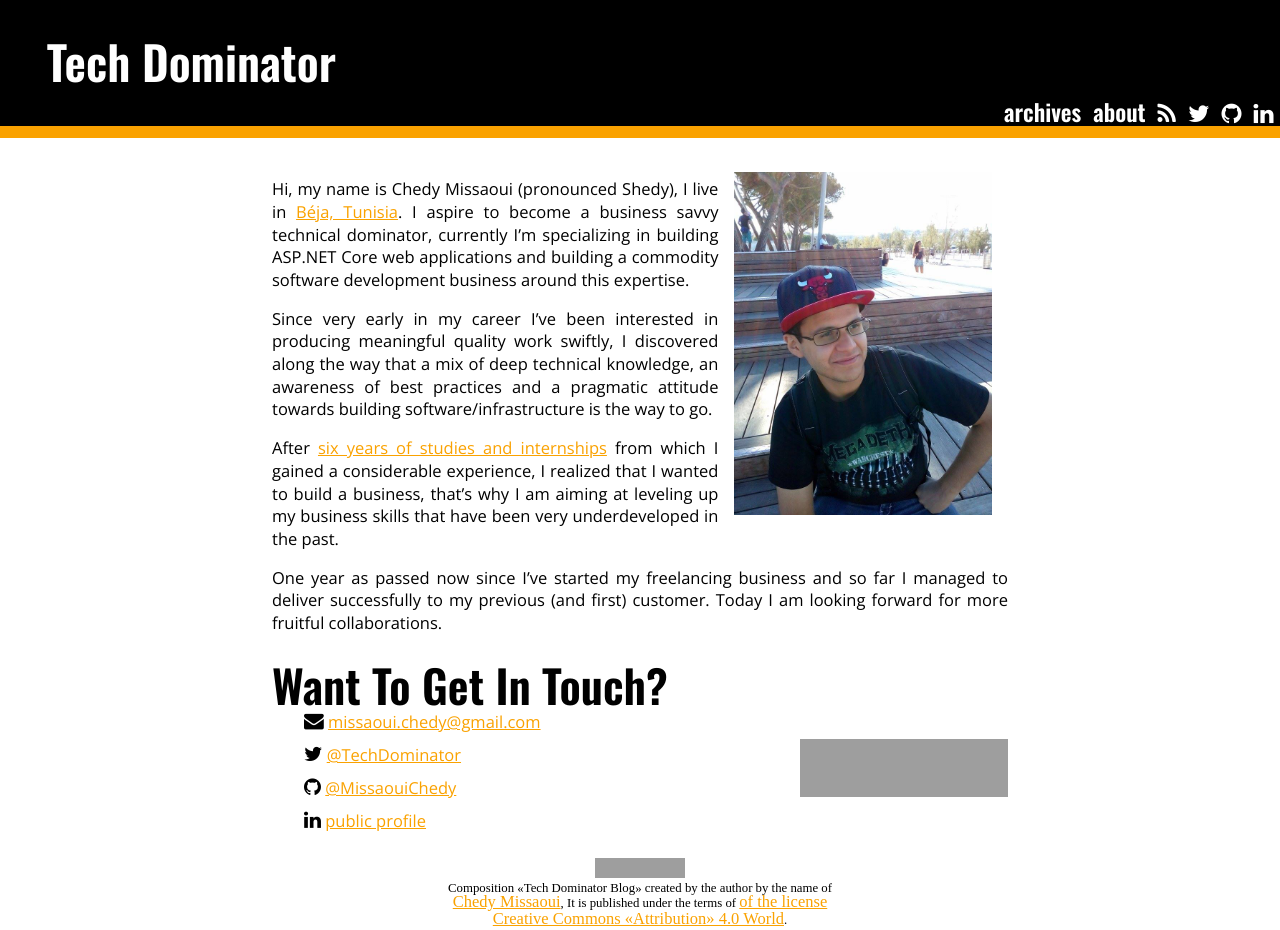
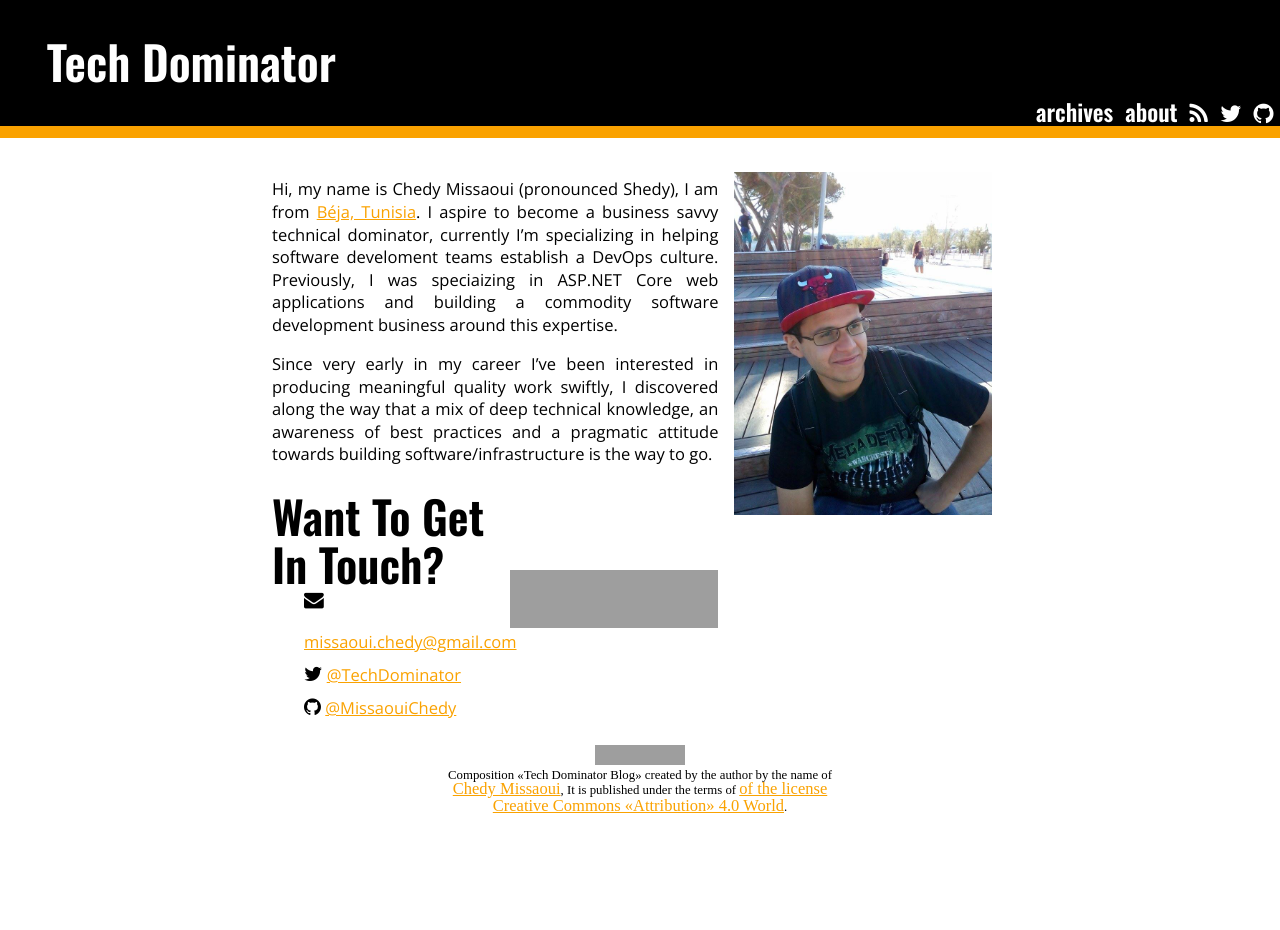
Before and after one commit to MissaouiChedy/MissaouiChedy.github.io, a Jekyll site: the page built from about-chedy-missaoui.html, in a window 1280 px wide. Built offline with Jekyll 4.4.1, drawn with Linux system fonts in a browser that asks for light colours; nearby versions of some CDN libraries; after the commit the page ends 900 px from its top, so only the background shows below that; grey boxes are pictures that could not be loaded.

Commit message:
Updated about me

```diff
--- a/_layouts/default.html
+++ b/_layouts/default.html
@@ -22,7 +22,6 @@
 				<li><a href="{{ site.url }}/feed.xml"><h4><i class="fa fa-rss" aria-hidden="true"></i></h4></a></li>
 				<li><a href="https://twitter.com/{{ site.twitter_username }}"><h4><i class="fa fa-twitter" aria-hidden="true"></i></h4></a></li>
 				<li><a href="https://github.com/MissaouiChedy"><h4><i class="fa fa-github" aria-hidden="true"></i></h4></a></li>
-				<li><a href="https://tn.linkedin.com/in/chedy-missaoui-b184b558"><h4><i class="fa fa-linkedin" aria-hidden="true"></i></h4></a></li>
 			</ul>
 	</header>
 	<div class="main-content">
--- a/about-chedy-missaoui.html
+++ b/about-chedy-missaoui.html
@@ -7,16 +7,10 @@
 		<div class="content">
 		<img id="id-img" alt="chedy" src="{{site.url}}/imgs/chicagoBulls.jpg"/>
 		<p>
-			Hi, my name is <span id="ident">Chedy Missaoui</span> (pronounced Shedy), I live in <a href="https://goo.gl/maps/qCdhBm22sL52">Béja, Tunisia</a>. I aspire to become a business savvy technical dominator, currently I’m specializing in building ASP.NET Core web applications and building a commodity software development business around this expertise.
+			Hi, my name is <span id="ident">Chedy Missaoui</span> (pronounced Shedy), I am from <a href="https://goo.gl/maps/qCdhBm22sL52">Béja, Tunisia</a>. I aspire to become a business savvy technical dominator, currently I’m specializing in helping software develoment teams establish a DevOps culture. Previously, I was speciaizing in ASP.NET Core web applications and building a commodity software development business around this expertise.
 		</p>
 		<p>
 			Since very early in my career I’ve been interested in producing meaningful quality work swiftly, I discovered along the way that a mix of deep technical knowledge, an awareness of best practices and a pragmatic attitude towards building software/infrastructure is the way to go.
-		</p>
-		<p>
-			After <a href="https://www.linkedin.com/in/chedy-missaoui#experience">six years of studies and internships</a> from which I gained a considerable experience, I realized that I wanted to build a business, that’s why I am aiming at leveling up my business skills that have been very underdeveloped in the past.
-		</p>
-		<p>
-			One year as passed now since I’ve started my freelancing business and so far I managed to deliver successfully to my previous (and first) customer. Today I am looking forward for more fruitful collaborations.
 		</p>
 
 		<div class="stackoverflow-flair">
@@ -31,7 +25,6 @@
 				<li><i class="fa fa-envelope" aria-hidden="true"></i> <a href="mailto:missaoui.chedy@gmail.com">missaoui.chedy@gmail.com</a></li>
     			<li><i class="fa fa-twitter" aria-hidden="true"></i> <a href="https://twitter.com/{{ site.twitter_username }}">@{{ site.twitter_username }}</a></li>
     			<li><i class="fa fa-github" aria-hidden="true"></i> <a href="https://github.com/MissaouiChedy">@MissaouiChedy</a></li>
-    			<li><i class="fa fa-linkedin" aria-hidden="true"></i> <a href="https://www.linkedin.com/in/chedy-missaoui">public profile</a></li>
 			</ul>
 		</div>
 
```
